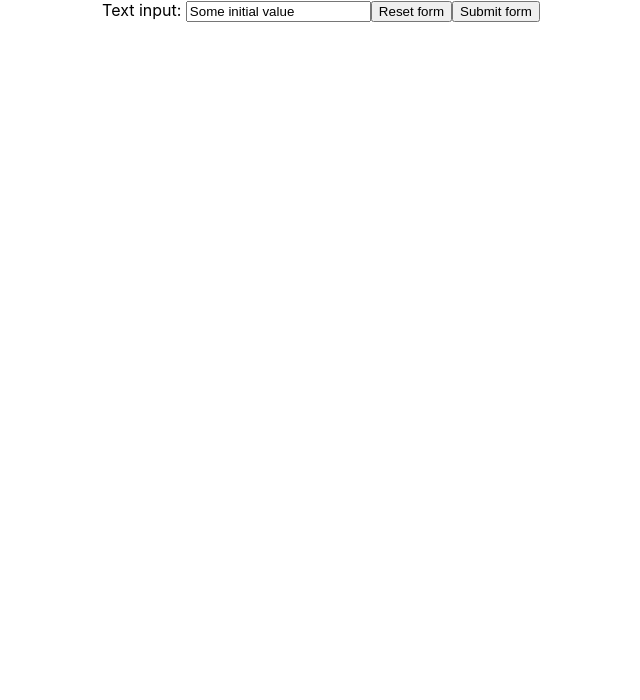
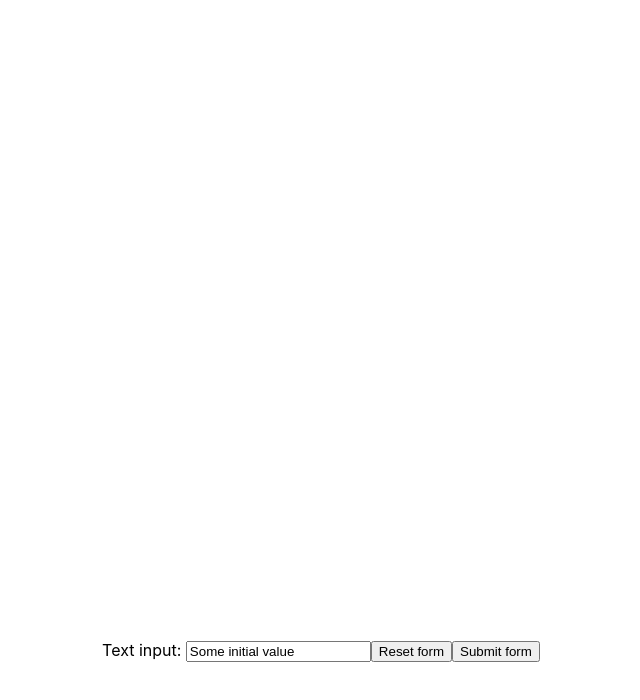
Before and after one commit to Way05/HenHacks25, a React (Create React App) app in the folder henhacks25/: page /profile in a window 1280 px wide. Shown: the top 700 px of the page, without its empty margins (319-959 px from the left). Built offline with nearby package versions, Linux system fonts and the light colour scheme.

Commit message:
text box receives input

```diff
--- a/henhacks25/src/App.tsx
+++ b/henhacks25/src/App.tsx
@@ -25,6 +25,7 @@ function handleSubmit(e: any) {
 function App() {
   return (
     <div className="App">
+      <div className="input">
         <form method="post" onSubmit={handleSubmit}>
         <label>
           Text input: <input name="myInput" defaultValue="Some initial value" />
@@ -34,6 +35,7 @@ function App() {
         <button type="submit">Submit form</button>
       </form>
       </div>
+    </div>
   );
 }
 
--- a/henhacks25/src/index.css
+++ b/henhacks25/src/index.css
@@ -11,3 +11,7 @@ code {
   font-family: source-code-pro, Menlo, Monaco, Consolas, 'Courier New',
     monospace;
 }
+
+.input {
+  margin-top: 50%;
+}
```
Lines whose indentation alone changed are shown as unchanged.
